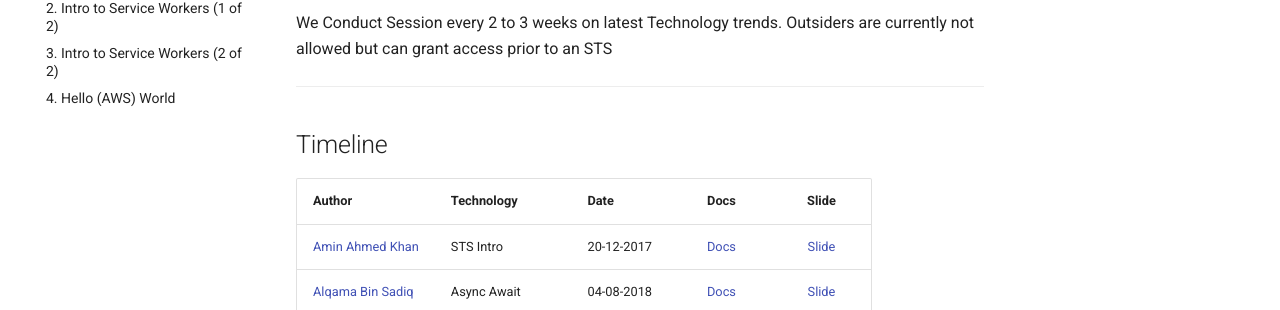
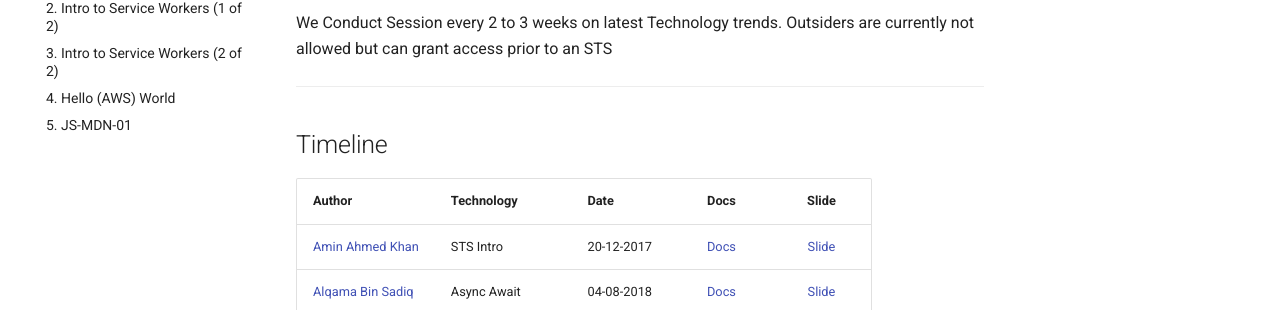
Before and after one commit to sudofy/Sudofy-Tech-Session, an MkDocs documentation site: the page built from docs/index.md, in a window 1280 px wide. Shown: the part 211-521 px from the top of the page. Built offline with MkDocs 1.6.1 and Material for MkDocs 9.7.7, drawn with Linux system fonts in a browser that asks for light colours; old or Windows-style settings are respelled for this version of MkDocs.

Commit message:
update yml

```diff
--- a/mkdocs.yml
+++ b/mkdocs.yml
@@ -6,6 +6,7 @@ pages:
     - 2. Intro to Service Workers (1 of 2): intro-service-worker.md
     - 3. Intro to Service Workers (2 of 2): intro-service-worker-2.md
     - 4. Hello (AWS) World: aws-intro.md
+    - 5. JS-MDN-01: js-mdn-01.md
 theme:
   name: 'material'
 markdown_extensions:
```
